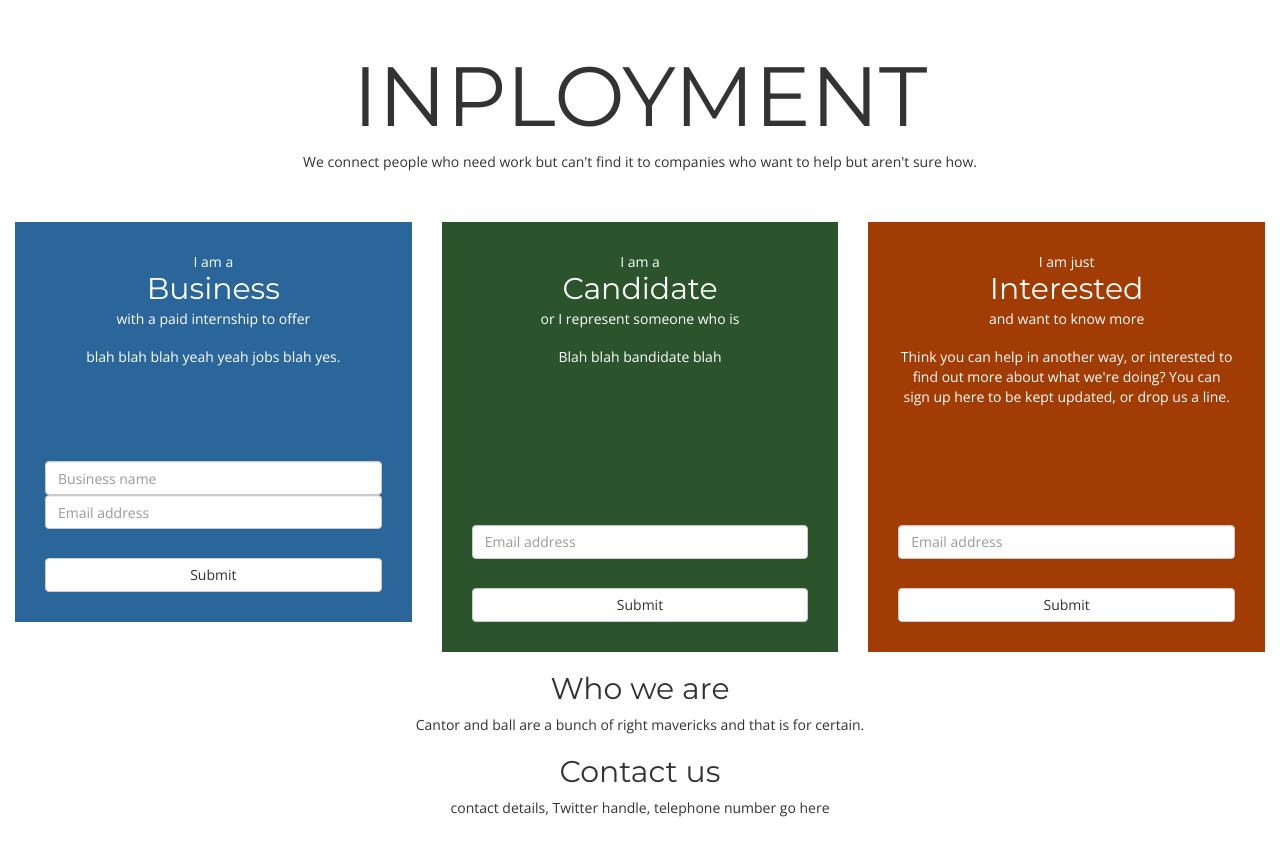
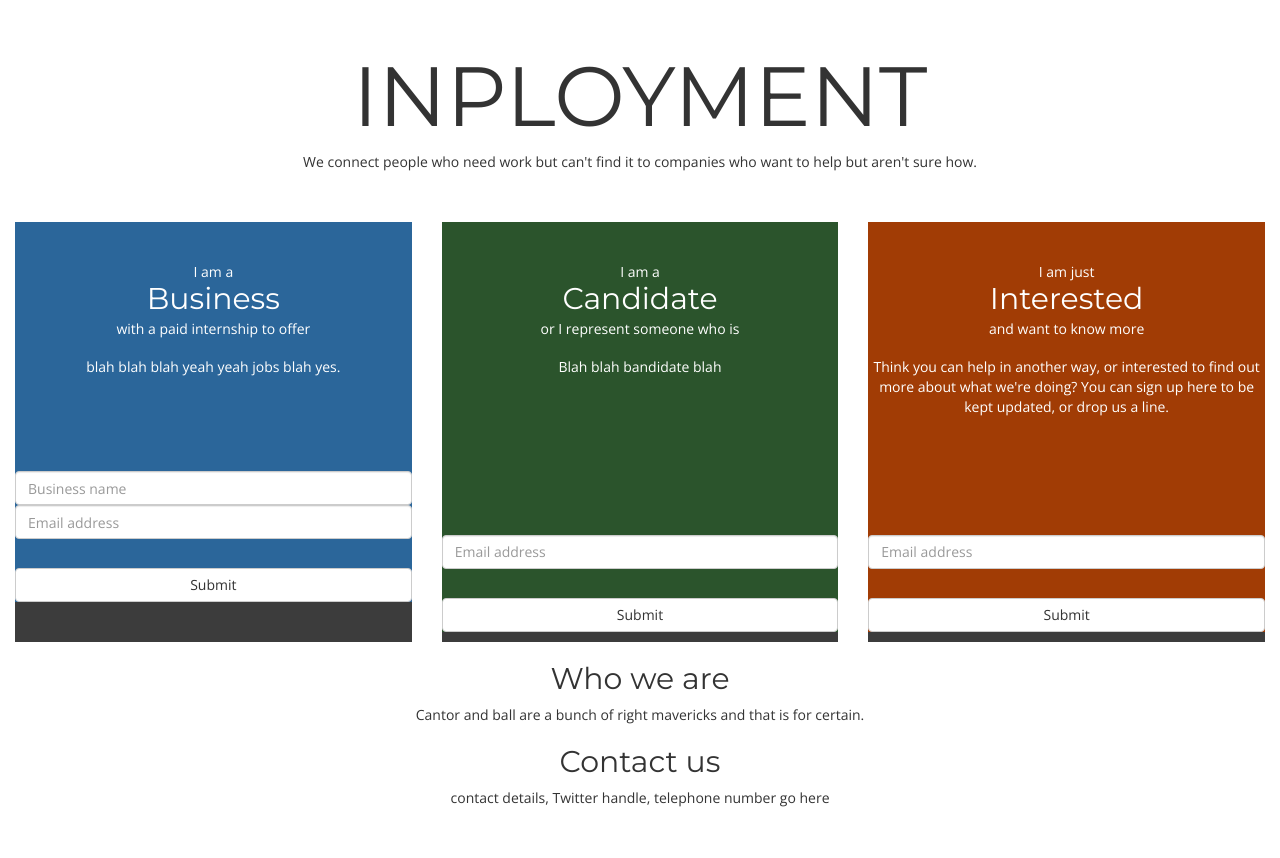
Before and after one commit to cantorandball/inployment, a Django app: page / in a window 1280 px wide. After the commit the page ends 807 px from the top, so only its background shows below. Run offline with Django 3.2, Linux system fonts and the light colour scheme; parts of the project's set-up code (start-up, migrations or seed data) failed here and were passed over; some libraries are stand-ins or nearby versions.

Commit message:
All divs now have underboxes, jQuery hiding is working properly. We're good

```diff
--- a/inployment-django/inployment/inployment_app/templates/base.html
+++ b/inployment-django/inployment/inployment_app/templates/base.html
@@ -12,6 +12,9 @@
 
     <!-- JS -->
     <script src="https://ajax.googleapis.com/ajax/libs/jquery/1.11.3/jquery.min.js"></script>
+    <link rel="stylesheet" href="https://ajax.googleapis.com/ajax/libs/jqueryui/1.11.4/themes/smoothness/jquery-ui.css">
+    <script src="https://ajax.googleapis.com/ajax/libs/jqueryui/1.11.4/jquery-ui.min.js"></script>
+    <script src="{% static 'inployment_app/js/main.js' %}"></script>
 
     <!-- Fonts -->
     <link href='https://fonts.googleapis.com/css?family=Montserrat:400,700|Open+Sans' rel='stylesheet' type='text/css'>
--- a/inployment-django/inployment/inployment_app/templates/home.html
+++ b/inployment-django/inployment/inployment_app/templates/home.html
@@ -8,11 +8,9 @@
 
         <div class="row">
             <div class="col-sm-4 email-box" >
-                <div class="underbox" id="business-underbox">
-
-                </div>
-
+                <div class="underbox" id="business-underbox"></div>
                 <div class="colour-container" id="business-box">
+                    <br/><br/>
                     <p class="user-title-pre">I am a</p>
                     <h2 class="user-title">Business</h2>
                     <p class="user-title-post">with a paid internship to offer</p>
@@ -27,7 +25,9 @@
                 </div>
             </div>
             <div class="col-sm-4 email-box" >
+                <div class="underbox" id="candidate-underbox"></div>
                 <div class="colour-container" id="candidate-box">
+                    <br/><br/>
                     <p class="user-title-pre">I am a</p>
                     <h2 class="user-title">Candidate</h2>
                     <p class="user-title-post">or I represent someone who is</p->
@@ -42,7 +42,9 @@
                 </div>
             </div>
             <div class="col-sm-4 email-box" >
+                <div class="underbox" id="interested-underbox"></div>
                 <div class="colour-container" id="interested-box">
+                    <br/><br/>
                     <p class="user-title-pre">I am just</p>
                     <h2 class="user-title">Interested</h2>
                     <p class="user-title-post">and want to know more</p>
--- a/inployment-django/inployment/static/inployment_app/css/main.css
+++ b/inployment-django/inployment/static/inployment_app/css/main.css
@@ -45,7 +45,6 @@ h1{
 }
 
 .colour-container{
-    padding: 30px
 }
 
 .blurb{
@@ -70,6 +69,7 @@ h1{
 
 .email-box {
     color: #ffffff;
+    height: 30em;
 }
 
 /* Underboxes */
--- /dev/null
+++ b/inployment-django/inployment/static/inployment_app/js/main.js
@@ -0,0 +1,7 @@
+$( document).ready(function() {
+
+    $(".email-box").click(function () {
+        $(this).children(".colour-container").toggle("blind", {"direction": "down"});
+    });
+
+});
```
